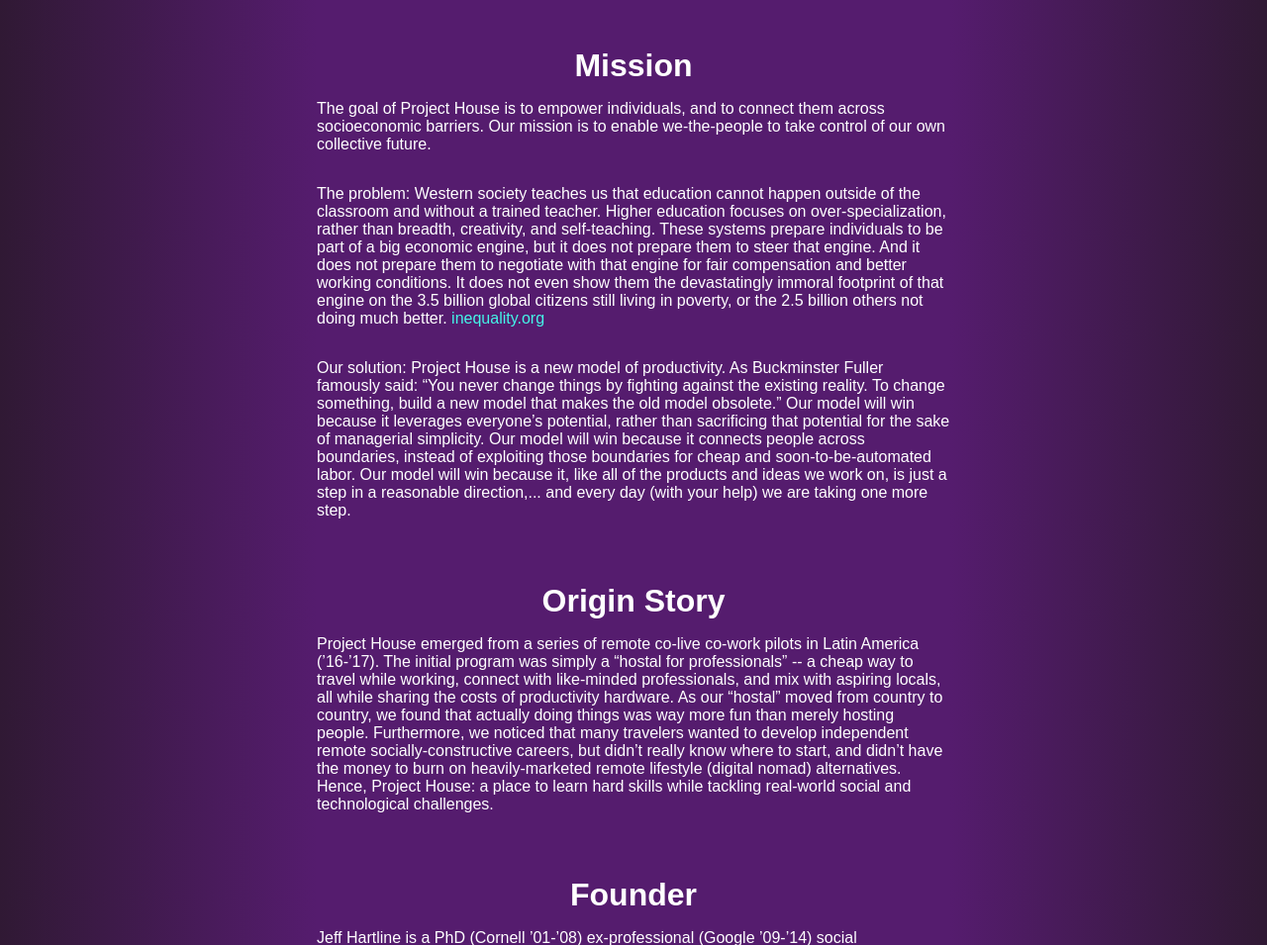
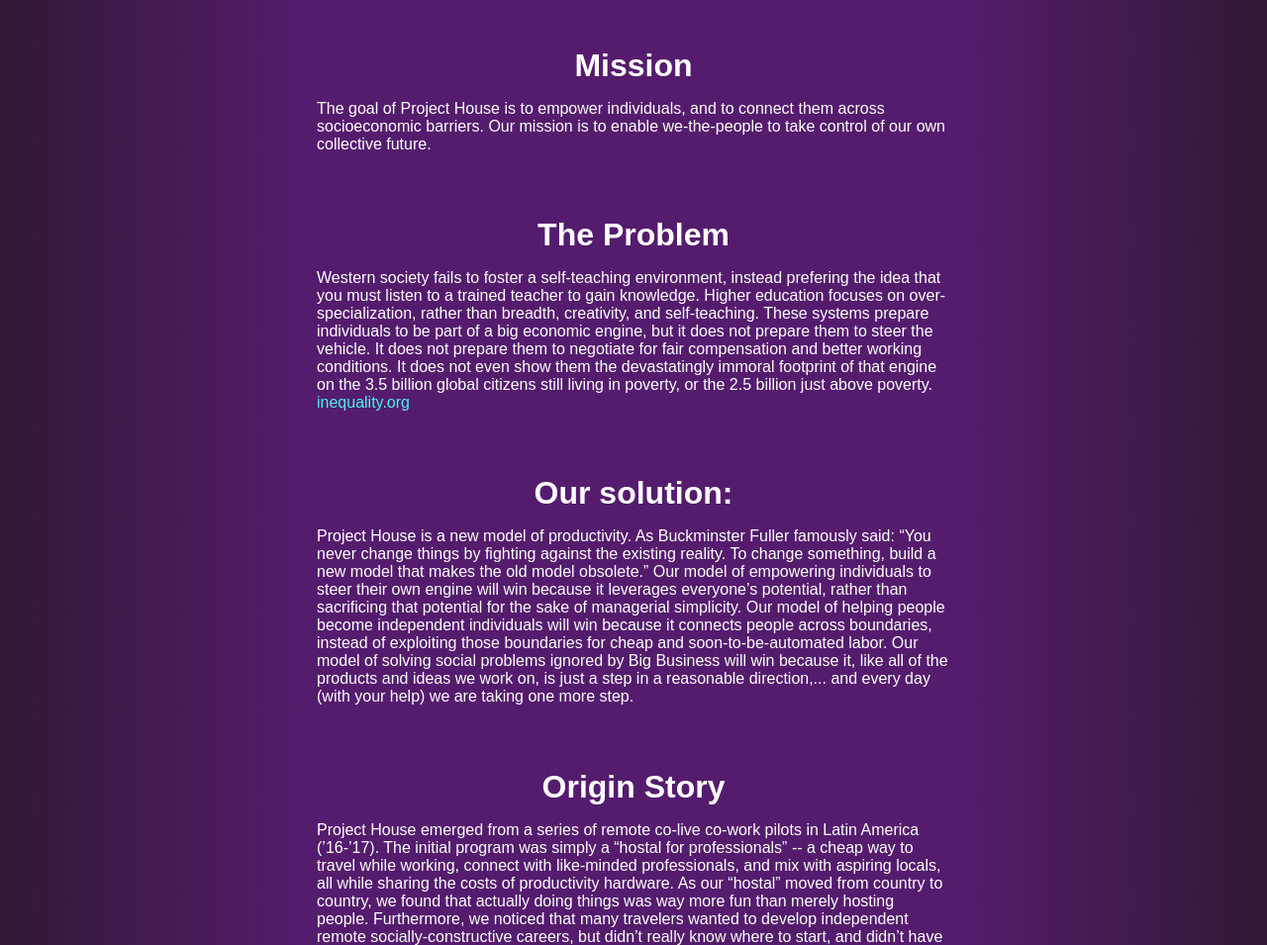
Before and after one commit to nikiles/projecthouse, a PHP site: page /About.php in a window 1280 px wide. Shown: the part 64-1019 px from the top of the page at 99% size. Run offline with PHP 8.4, Linux system fonts and the light colour scheme.

Commit message:
Update About.php

```diff
--- a/foober/About.php
+++ b/foober/About.php
@@ -14,8 +14,10 @@
 		<div class="shortSummary">
 		  <h1>Mission</h1>
 		  <p>The goal of Project House is to empower individuals, and to connect them across socioeconomic barriers. Our mission is to enable we-the-people to take control of our own collective future.</p>
-		  <p>The problem: Western society teaches us that education cannot happen outside of the classroom and without a trained teacher. Higher education focuses on over-specialization, rather than breadth, creativity, and self-teaching. These systems prepare individuals to be part of a big economic engine, but it does not prepare them to steer that engine. And it does not prepare them to negotiate with that engine for fair compensation and better working conditions. It does not even show them the devastatingly immoral footprint of that engine on the 3.5 billion global citizens still living in poverty, or the 2.5 billion others not doing much better. <a href="http://inequality.org/">inequality.org</a></p>
-		  <p>Our solution: Project House is a new model of productivity. As Buckminster Fuller famously said: “You never change things by fighting against the existing reality. To change something, build a new model that makes the old model obsolete.” Our model will win because it leverages everyone’s potential, rather than sacrificing that potential for the sake of managerial simplicity. Our model will win because it connects people across boundaries, instead of exploiting those boundaries for cheap and soon-to-be-automated labor. Our model will win because it, like all of the products and ideas we work on, is just a step in a reasonable direction,... and every day (with your help) we are taking one more step.</p>
+		  <h1>The Problem</h1>
+		<p>Western society fails to foster a self-teaching environment, instead prefering the idea that you must listen to a trained teacher to gain knowledge. Higher education focuses on over-specialization, rather than breadth, creativity, and self-teaching. These systems prepare individuals to be part of a big economic engine, but it does not prepare them to steer the vehicle. It does not prepare them to negotiate for fair compensation and better working conditions. It does not even show them the devastatingly immoral footprint of that engine on the 3.5 billion global citizens still living in poverty, or the 2.5 billion just above poverty. <a href="http://inequality.org/">inequality.org</a></p>
+		<h1>Our solution:</h1>
+		<p>Project House is a new model of productivity. As Buckminster Fuller famously said: “You never change things by fighting against the existing reality. To change something, build a new model that makes the old model obsolete.” Our model of empowering individuals to steer their own engine will win because it leverages everyone’s potential, rather than sacrificing that potential for the sake of managerial simplicity. Our model of helping people become independent individuals will win because it connects people across boundaries, instead of exploiting those boundaries for cheap and soon-to-be-automated labor. Our model of solving social problems ignored by Big Business will win because it, like all of the products and ideas we work on, is just a step in a reasonable direction,... and every day (with your help) we are taking one more step.</p>
 		  <h1>Origin Story</h1>
 		  <p>Project House emerged from a series of remote co-live co-work pilots in Latin America (’16-’17). The initial program was simply a “hostal for professionals” -- a cheap way to travel while working, connect with like-minded professionals, and mix with aspiring locals, all while sharing the costs of productivity hardware. As our “hostal” moved from country to country, we found that actually doing things was way more fun than merely hosting people. Furthermore, we noticed that many travelers wanted to develop independent remote socially-constructive careers, but didn’t really know where to start, and didn’t have the money to burn on heavily-marketed remote lifestyle (digital nomad) alternatives. Hence, Project House: a place to learn hard skills while tackling real-world social and technological challenges.</p>
 		  <h1>Founder</h1>
```
